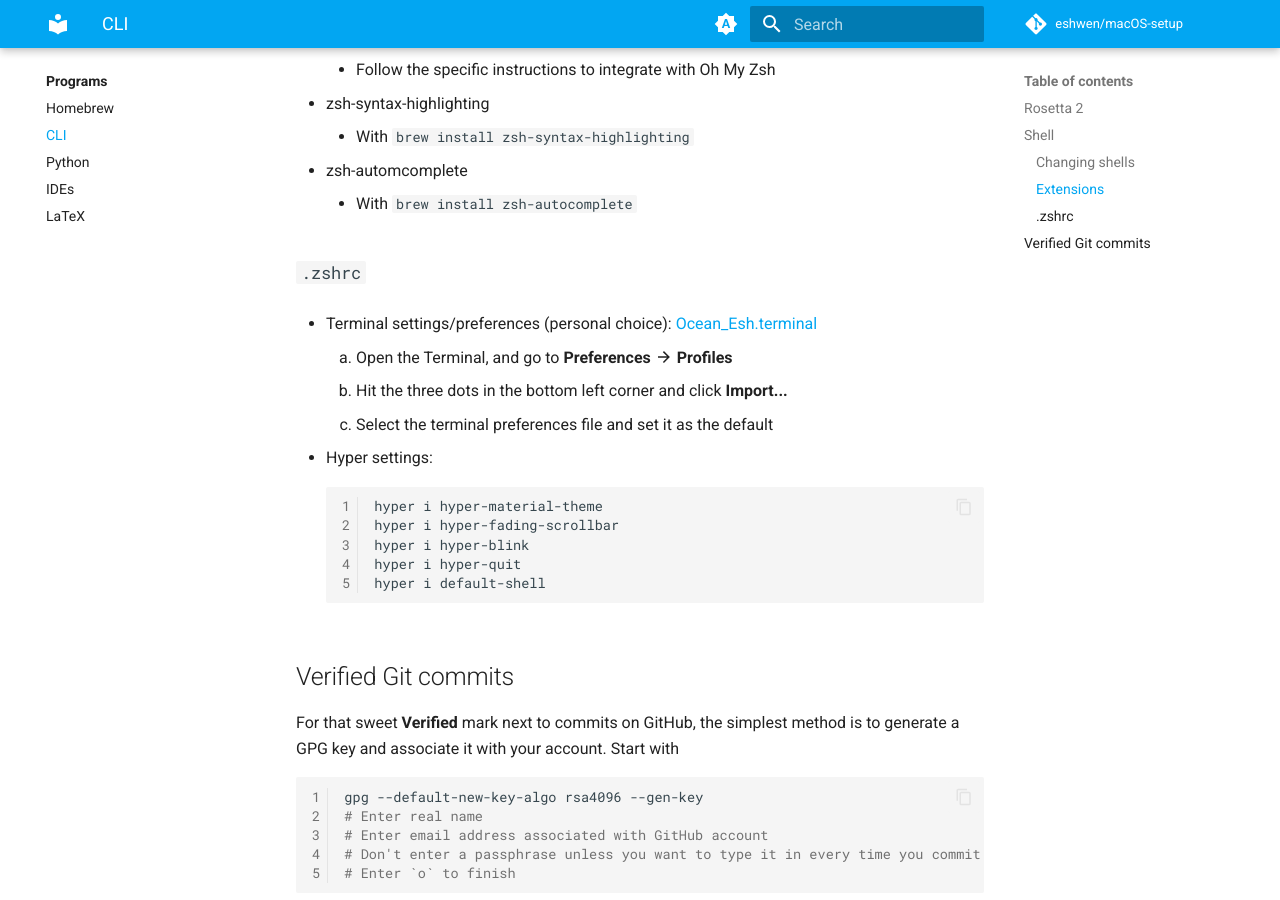
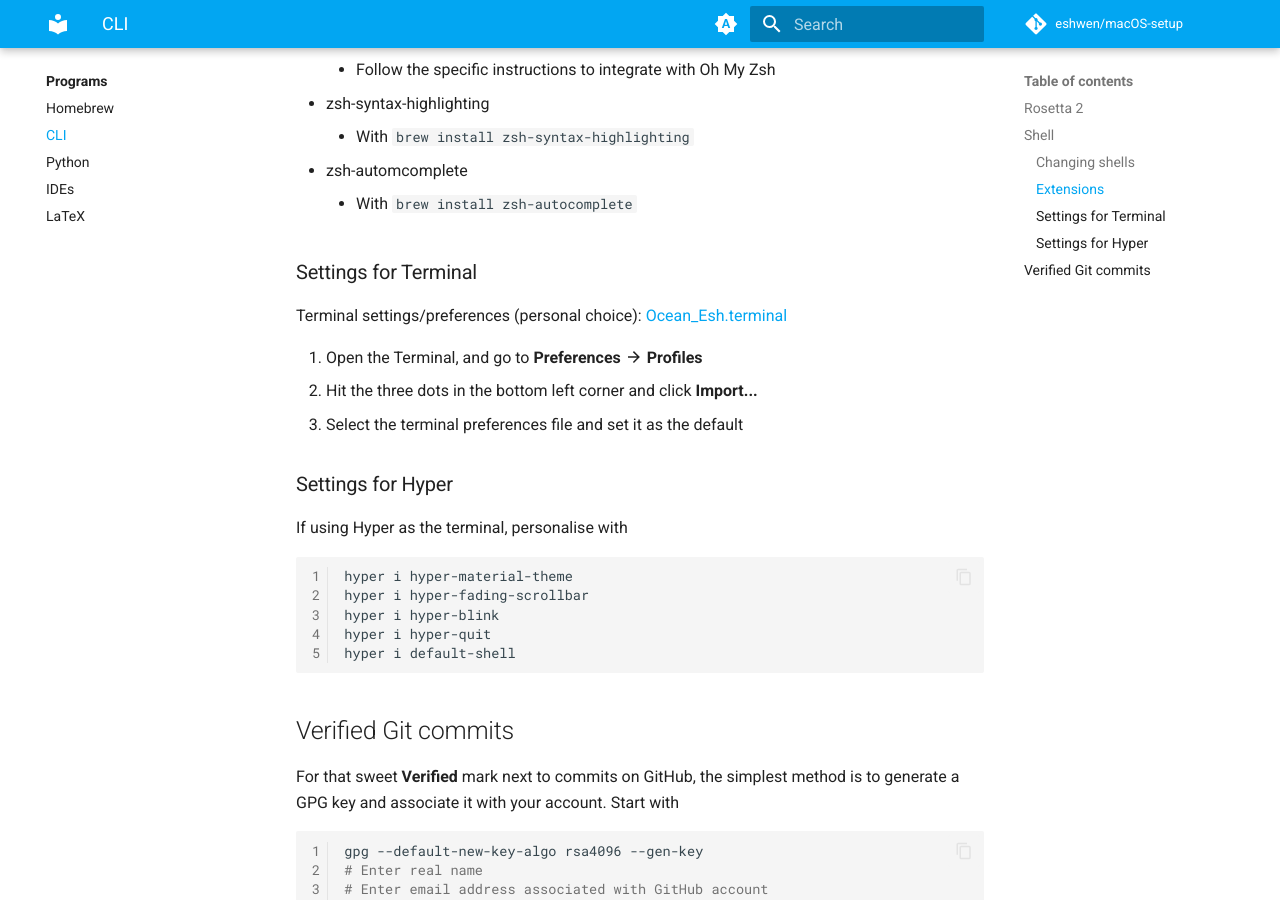
Before and after one commit to eshwen/macOS-setup, an MkDocs documentation site: the page built from docs/programs/cli.md, in a window 1280 px wide and 900 px high, scrolled down 1075 px. Built offline with MkDocs 1.6.1 and Material for MkDocs 9.7.7, drawn with Linux system fonts in a browser that asks for light colours; comment, search, counter and statistics services are not loaded; the version menu is left out.

Commit message:
Better organise terminal settings

````diff
--- a/docs/programs/cli.md
+++ b/docs/programs/cli.md
@@ -42,22 +42,25 @@
 - zsh-automcomplete
     - With `brew install zsh-autocomplete`
 
-### `.zshrc`
+### Settings for Terminal
 
-- Terminal settings/preferences (personal choice): [Ocean_Esh.terminal]
-    1. Open the Terminal, and go to **Preferences** :material-arrow-right: **Profiles**
-    2. Hit the three dots in the bottom left corner and click **Import...**
-    3. Select the terminal preferences file and set it as the default
+Terminal settings/preferences (personal choice): [Ocean_Esh.terminal]
 
-- Hyper settings:
+1. Open the Terminal, and go to **Preferences** :material-arrow-right: **Profiles**
+2. Hit the three dots in the bottom left corner and click **Import...**
+3. Select the terminal preferences file and set it as the default
 
-    ```shell
-    hyper i hyper-material-theme
-    hyper i hyper-fading-scrollbar
-    hyper i hyper-blink
-    hyper i hyper-quit
-    hyper i default-shell
-    ```
+### Settings for Hyper
+
+If using Hyper as the terminal, personalise with
+
+```shell
+hyper i hyper-material-theme
+hyper i hyper-fading-scrollbar
+hyper i hyper-blink
+hyper i hyper-quit
+hyper i default-shell
+```
 
 ## Verified Git commits
 
````
